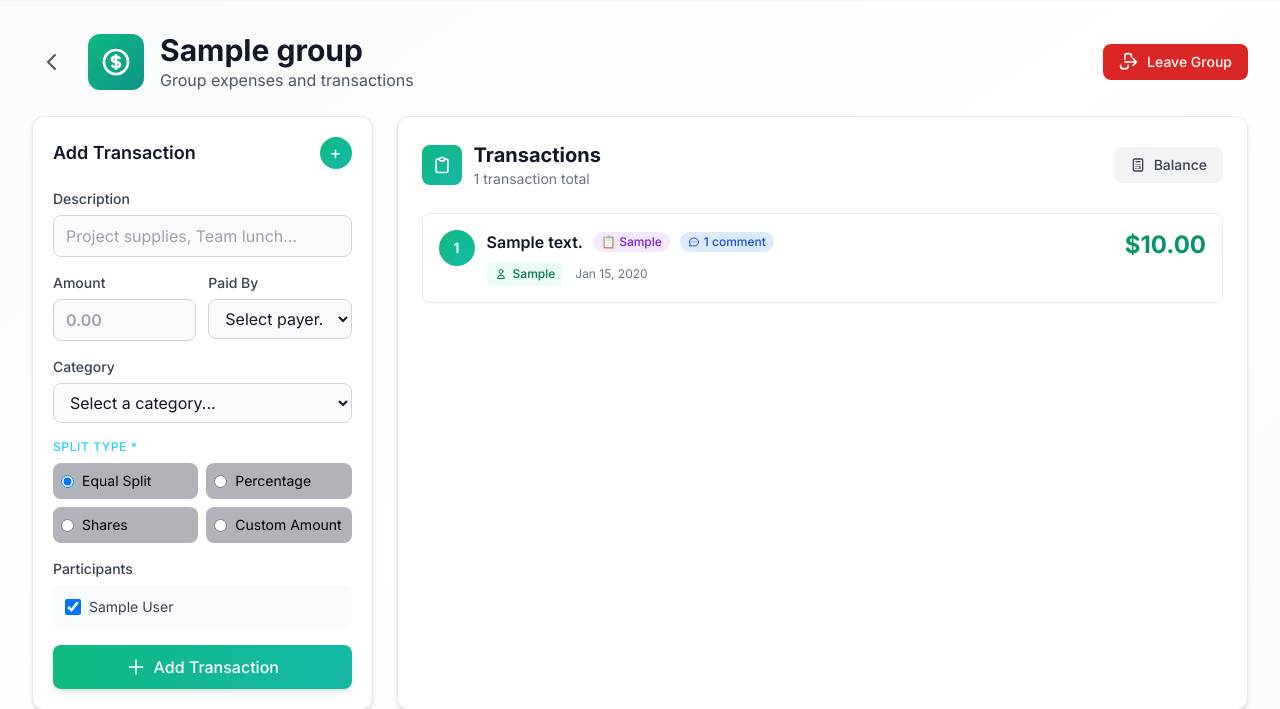
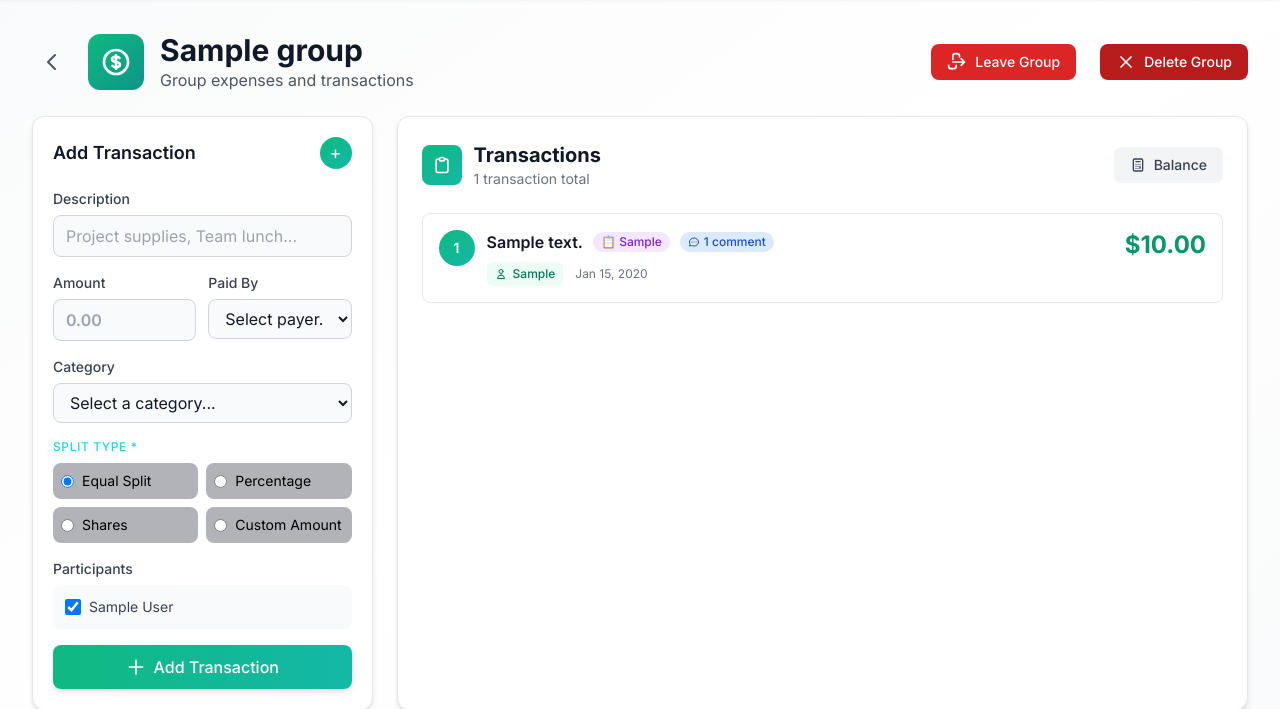
Before and after one commit to PradHolla/CS-555-A-Course-Project, a Flask app: page /groups/1 in a window 1280 px wide. Shown: the part 65-774 px from the top of the page. Run offline with Flask 3, Linux system fonts and the light colour scheme; the visitor is signed in with stand-in values (Sample User, id 1); tables that the repository leaves empty hold one stand-in row (values such as "Sample post"); some libraries are stand-ins or nearby versions.

Commit message:
test: add group route tests; feat(groups): add delete-group route and template button

```diff
--- a/routes/groups.py
+++ b/routes/groups.py
@@ -424,6 +424,7 @@ def group_expenses(group_id):
         deletion_info=deletion_info,
         edit_info=edit_info,
         transaction_count=transaction_count,
+        current_user_id=user_id,
     )
 
 
@@ -1023,3 +1024,58 @@ def leave_group(group_id):
 
     db.session.commit()
     return redirect(url_for("groups.list_groups"))
+
+
+@groups_bp.route("/<int:group_id>/delete", methods=["POST"])
+@login_required
+def delete_group(group_id):
+    """Delete the group — only the creator may delete the group."""
+    user_id = session.get("user_id")
+    user = db.session.get(User, user_id)
+
+    if not user:
+        flash("User not found", "error")
+        return redirect(url_for("groups.list_groups"))
+
+    group = db.session.get(Group, group_id)
+    if not group:
+        flash("Group not found", "error")
+        return redirect(url_for("groups.list_groups"))
+
+    # Verify membership
+    if user not in group.members:
+        flash("You are not a member of this group", "error")
+        return redirect(url_for("groups.group_expenses", group_id=group_id))
+
+    # Only creator can delete
+    if group.created_by_id != user.id:
+        flash("Only the group creator can delete this group.", "error")
+        return redirect(url_for("groups.group_expenses", group_id=group_id))
+
+    # Delete group and redirect to groups list
+    # Delete related child objects first to avoid FK NOT NULL issues (invitations, notifications, expenses)
+    # Invitations have group_id non-nullable so they must be removed before deleting the group.
+    try:
+        # Delete invitations
+        for inv in list(group.invitations):
+            db.session.delete(inv)
+
+        # Delete notifications
+        from models import GroupNotification, Expense
+
+        for note in list(group.notifications):
+            db.session.delete(note)
+
+        # Delete expenses (and their comments via cascade defined on Comment)
+        for exp in list(group.expenses):
+            db.session.delete(exp)
+
+        db.session.delete(group)
+        db.session.commit()
+    except Exception:
+        db.session.rollback()
+        flash("Failed to delete group due to related data constraints.", "error")
+        return redirect(url_for("groups.group_expenses", group_id=group_id))
+
+    flash(f"Group '{group.name}' deleted successfully.", "success")
+    return redirect(url_for("groups.list_groups"))
--- a/templates/groups/expenses.html
+++ b/templates/groups/expenses.html
@@ -58,7 +58,7 @@
             <h2 class="text-3xl font-bold text-gray-900">{{ group.name }}</h2>
             <p class="text-gray-600">Group expenses and transactions</p>
         </div>
-        <!-- ==== LEAVE GROUP BUTTON ==== -->
+    <!-- ==== LEAVE GROUP BUTTON ==== -->
         <div class="ml-auto">
            <form action="{{ url_for('groups.leave_group', group_id=group.id) }}" method="post"
           onsubmit="return confirm('Are you sure you want to leave “{{ group.name }}”?');"
@@ -73,6 +73,23 @@
         </button>
         </form>
         </div>
+        <!-- ==== DELETE GROUP BUTTON (visible only to creator) ==== -->
+        {% if group.created_by_id == session.get('user_id') %}
+        <div class="ml-2 inline">
+           <form action="{{ url_for('groups.delete_group', group_id=group.id) }}" method="post"
+                 onsubmit="return confirm('Are you sure you want to permanently delete the group “{{ group.name }}”? This cannot be undone.');"
+                 class="inline">
+            <button type="submit"
+                    class="inline-flex items-center gap-2 bg-red-700 hover:bg-red-800 text-white px-4 py-2 rounded-lg font-medium transition-colors text-sm">
+                <svg class="w-5 h-5" fill="none" stroke="currentColor" viewBox="0 0 24 24">
+                    <path stroke-linecap="round" stroke-linejoin="round" stroke-width="2"
+                          d="M6 18L18 6M6 6l12 12"></path>
+                </svg>
+                Delete Group
+            </button>
+           </form>
+        </div>
+        {% endif %}
         <!-- ==== END LEAVE BUTTON ==== -->
     </div>
 </div>
```
